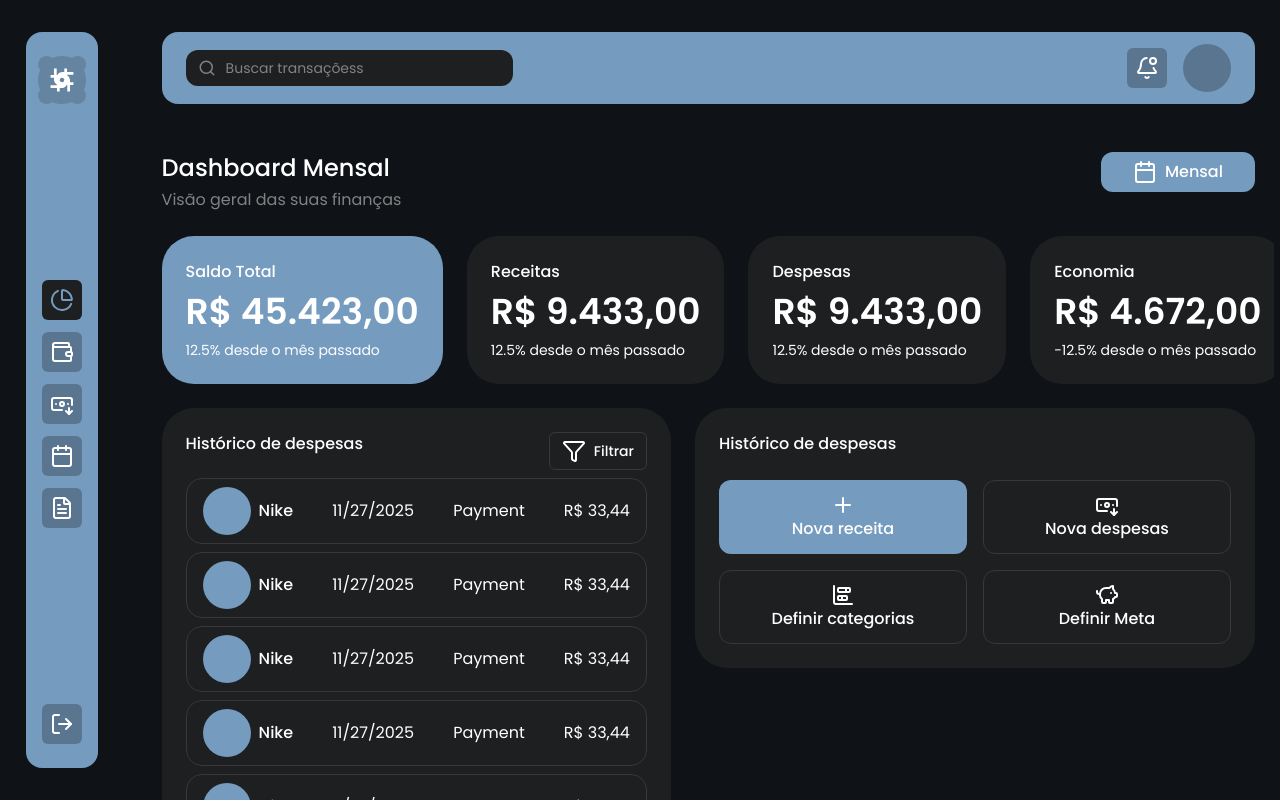
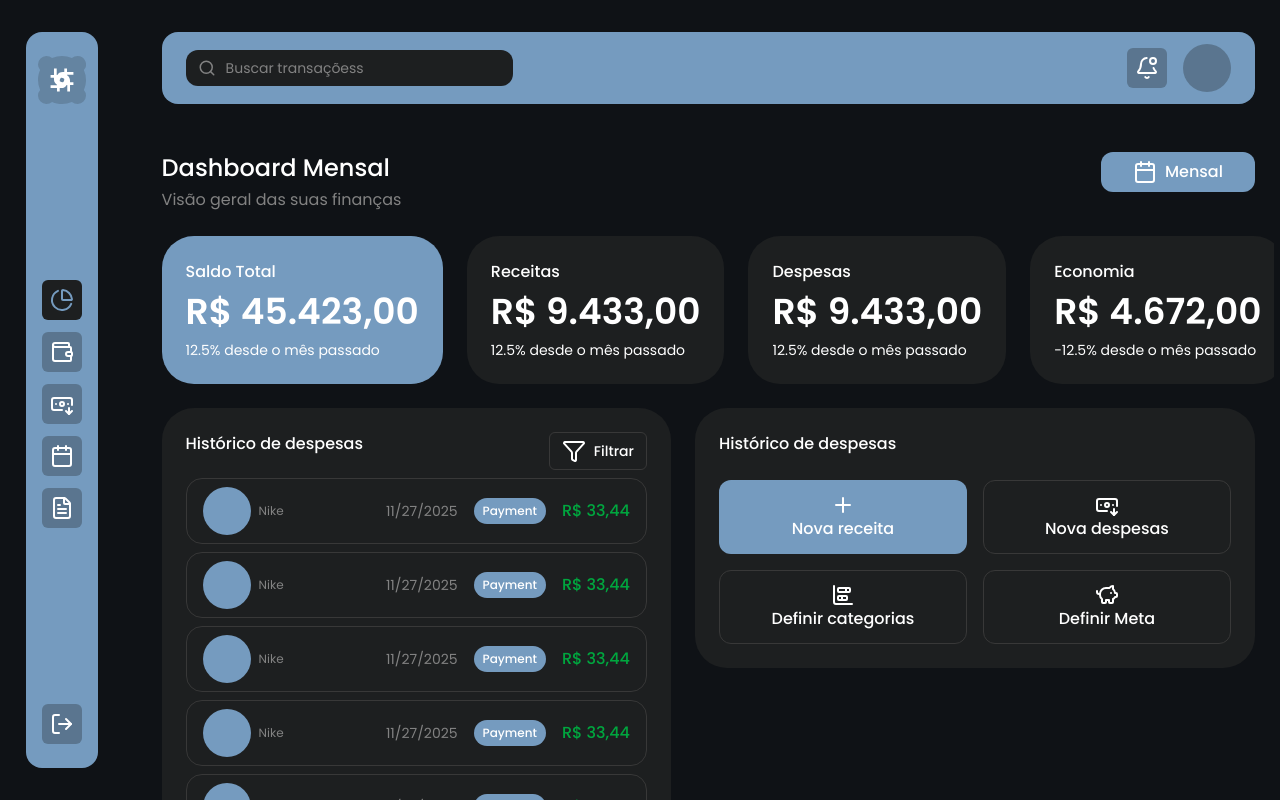
Before and after one commit to ArthurDevLeal/uSale, a Next.js app: page /dashboard in a window 1280 px wide. Built offline with nearby package versions, Linux system fonts and the light colour scheme.

Commit message:
Improve table item UI

```diff
--- a/components/dashboard/table-item.tsx
+++ b/components/dashboard/table-item.tsx
@@ -1,25 +1,36 @@
+import { Badge } from "../ui/badge";
+
 interface TableItemProps {
   src?: string;
   name: string;
+  brand: string;
   date: Date;
   badge: string;
   price: number;
 }
-export default function DashboardTableItem({ badge, date, name, price, src }: TableItemProps) {
+export default function DashboardTableItem({ badge, date, brand, name, price, src }: TableItemProps) {
+  const isPositive = price > 0;
   return (
     <div className="grow border border-border px-4 py-2 flex items-center justify-between gap-4 rounded-2xl hover:bg-background/30 cursor-pointer transition-colors">
       <div className="flex items-center gap-2">
         <div className="size-12 bg-accent rounded-full"></div>
-        <p className="font-medium">{name}</p>
+        <div className="flex flex-col">
+          <p className="font-medium">{brand}</p>
+          <p className="text-muted-foreground text-xs">{name}</p>
+        </div>
       </div>
 
-      <p>{date.toLocaleDateString()}</p>
+      <div className="flex items-center gap-4">
+        <p className="text-muted-foreground text-sm">{date.toLocaleDateString()}</p>
 
-      <div className="">
-        <p>{badge}</p>
+        <div className="">
+          <Badge text={badge} />
+        </div>
+
+        <p className={isPositive ? "text-green-600 font-medium" : "text-red-700 font-medium"}>
+          {Intl.NumberFormat("pt-BR", { style: "currency", currency: "BRL" }).format(price)}
+        </p>
       </div>
-
-      <p>{Intl.NumberFormat("pt-BR", { style: "currency", currency: "BRL" }).format(price)}</p>
     </div>
   );
 }
```
